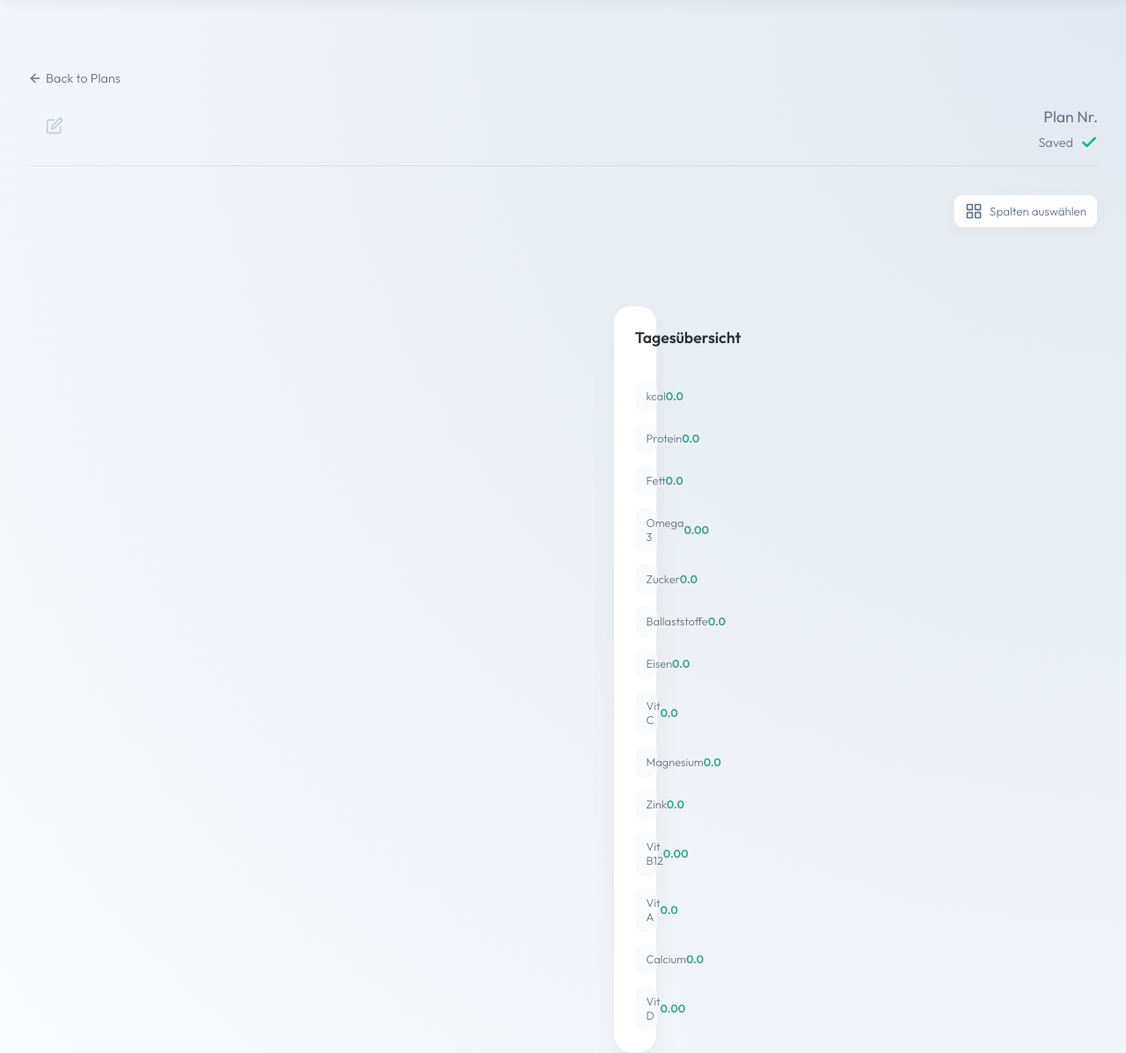
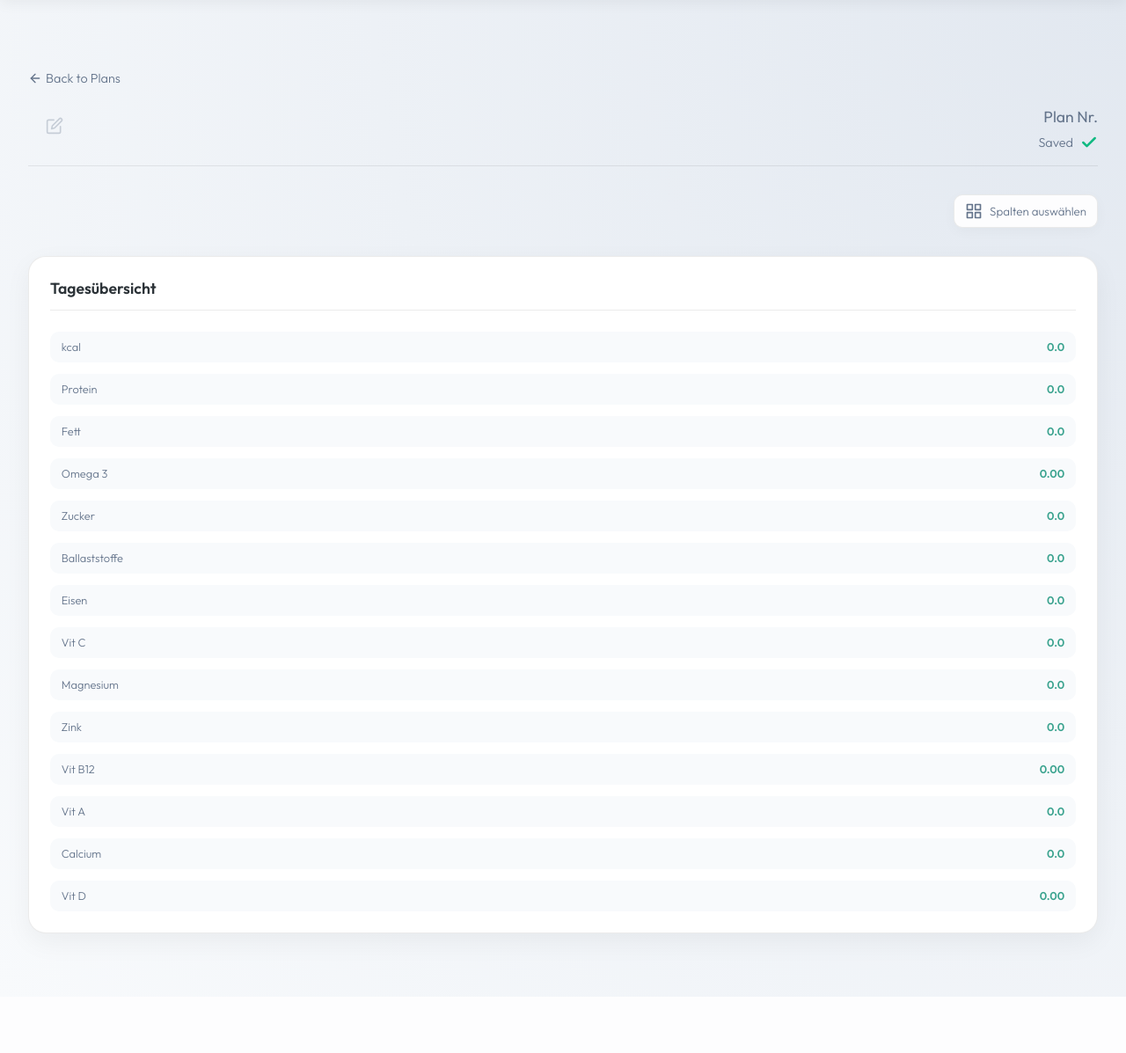
Before and after one commit to amjadsaadeh/meal-plan-analyzer, a Django app: template meals/templates/meals/mealplan_detail.html in a window 1280 px wide. Shown: the whole page at 88% size. After the commit the page ends 1133 px from the top, so only its background shows below. Run offline with Django 5.2, Linux system fonts and the light colour scheme; the template is opened without the code that fills it, so the values that code supplies are empty.

Commit message:
finally get 720p width wortking

```diff
--- a/meals/templates/meals/mealplan_detail.html
+++ b/meals/templates/meals/mealplan_detail.html
@@ -40,13 +40,14 @@
             min-height: 100vh;
             display: flex;
             flex-direction: column;
-            align-items: center;
+            align-items: stretch; /* Change to stretch to avoid centering problems with overflow */
             padding-top: 5vh;
         }
 
         .container {
-            width: 95%;
-            padding: 40px 0;
+            width: 100%;
+            margin: 0 auto; /* Center the container */
+            padding: 40px 2.5%; /* Consistent side padding */
             z-index: 10;
         }
 
@@ -482,18 +509,40 @@
             display: flex;
             gap: 2.5rem;
             margin-top: 2rem;
+            align-items: flex-start;
+            width: 100%;
         }
 
         .meal-sections-wrapper {
             flex: 1;
             min-width: 0;
-            margin-left: 1rem;
         }
 
         .side-panel {
-            width: 20%;
+            width: 300px;
             flex-shrink: 0;
-            margin-right: 1rem;
+        }
+
+        @media screen and (max-width: 1280px) {
+            .content-layout {
+                flex-direction: column-reverse;
+                gap: 2rem;
+            }
+
+            .side-panel {
+                width: 100%;
+                position: relative;
+                top: 0 !important;
+            }
+
+            .grand-summary {
+                position: relative;
+                top: 0 !important;
+            }
+
+            .meal-sections-wrapper {
+                margin-left: 0;
+            }
         }
 
         /* Toolbar & Column Selection */
@@ -971,8 +1022,8 @@
             });
             // Adjust table min-width dynamically based on visible columns
             const visibleCount = ALL_NUTRIENTS.filter(n => visibleNutrients.includes(n)).length;
-            // More compact sizing: name (250) + amount (120) + kcal (80) + nutrients (visible * 80) + actions (50)
-            const newMinWidth = 250 + 120 + 80 + (visibleCount * 80) + 50;
+            // More compact sizing: name (200) + amount (80) + kcal (65) + nutrients (visible * 65) + actions (50)
+            const newMinWidth = 200 + 80 + 65 + (visibleCount * 65) + 50;
             document.querySelectorAll('table').forEach(table => {
                 table.style.minWidth = `${newMinWidth}px`;
             });
```
Also changed, not shown: other parts of meals/templates/meals/mealplan_detail.html (+67 -39 lines).
